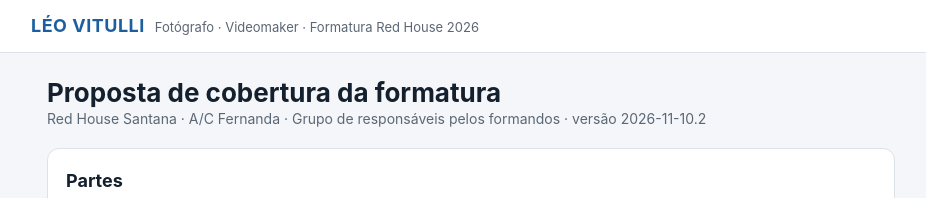
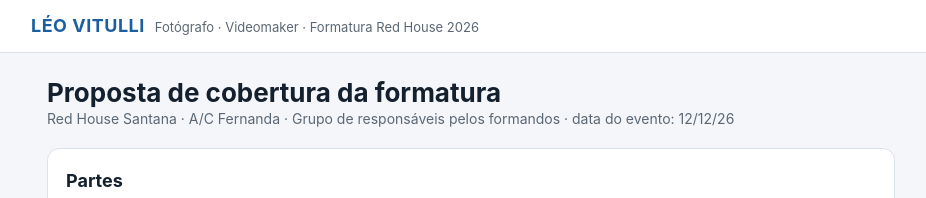
Before and after one commit to leovitulli/formaturaRedHouse2026, a Next.js app: page / in a window 1280 px wide. Shown: the top 198 px of the page, without its empty margins (169-1095 px from the left). Built offline with nearby package versions, Linux system fonts and the light colour scheme; no server answers; the database is empty.

Commit message:
Troca versao por data do evento na pagina inicial

```diff
--- a/app/page.js
+++ b/app/page.js
@@ -1,7 +1,7 @@
 'use client'
 import { useEffect, useState } from 'react'
 import { sb, brl } from '@/lib/util'
-import { secoes, VERSAO } from '@/lib/proposta'
+import { secoes } from '@/lib/proposta'
 
 export default function Proposta() {
   const [cfg, setCfg] = useState({ preco: 630 })
@@ -11,7 +11,7 @@ export default function Proposta() {
     <main>
       <div>
         <h1>Proposta de cobertura da formatura</h1>
-        <p className="mut">Red House Santana · A/C Fernanda · Grupo de responsáveis pelos formandos · versão {VERSAO}</p>
+        <p className="mut">Red House Santana · A/C Fernanda · Grupo de responsáveis pelos formandos · data do evento: 12/12/26</p>
       </div>
 
       {secoes(cfg.preco, cfg).map(s => (
```
